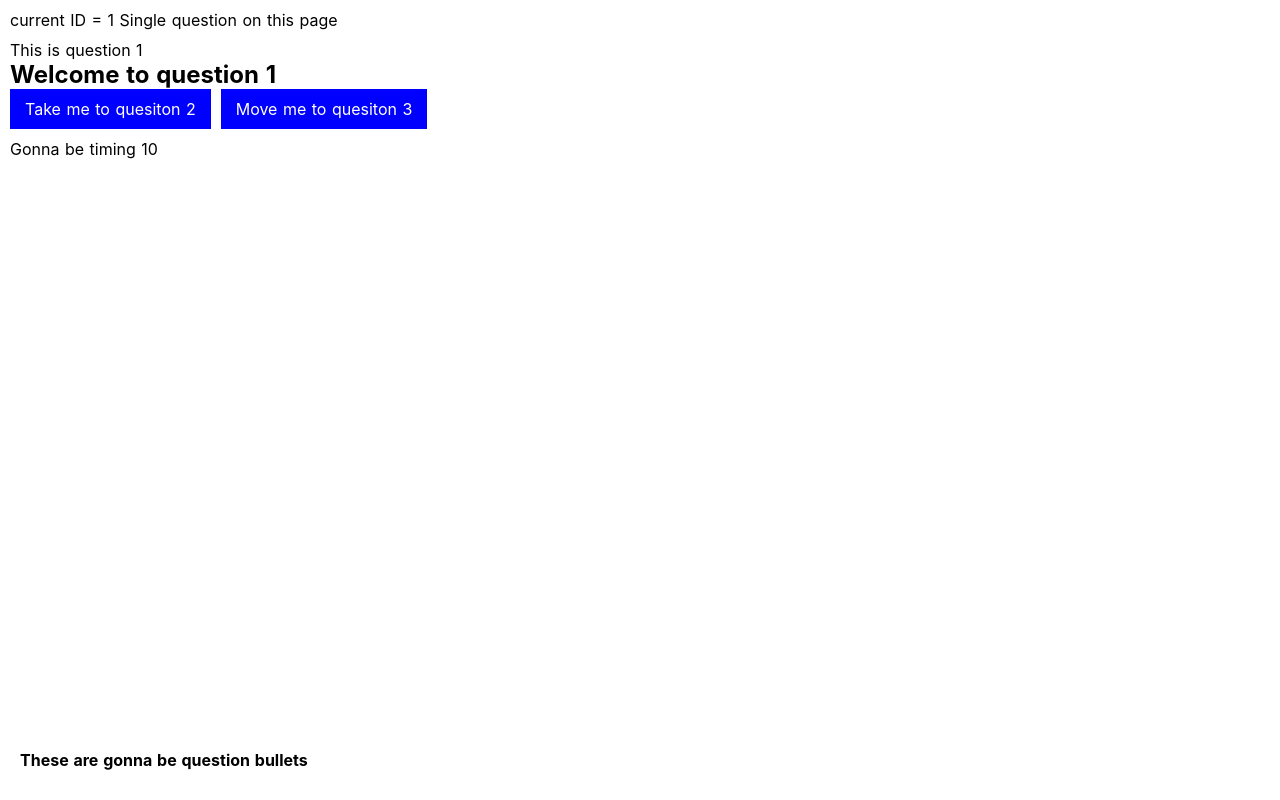
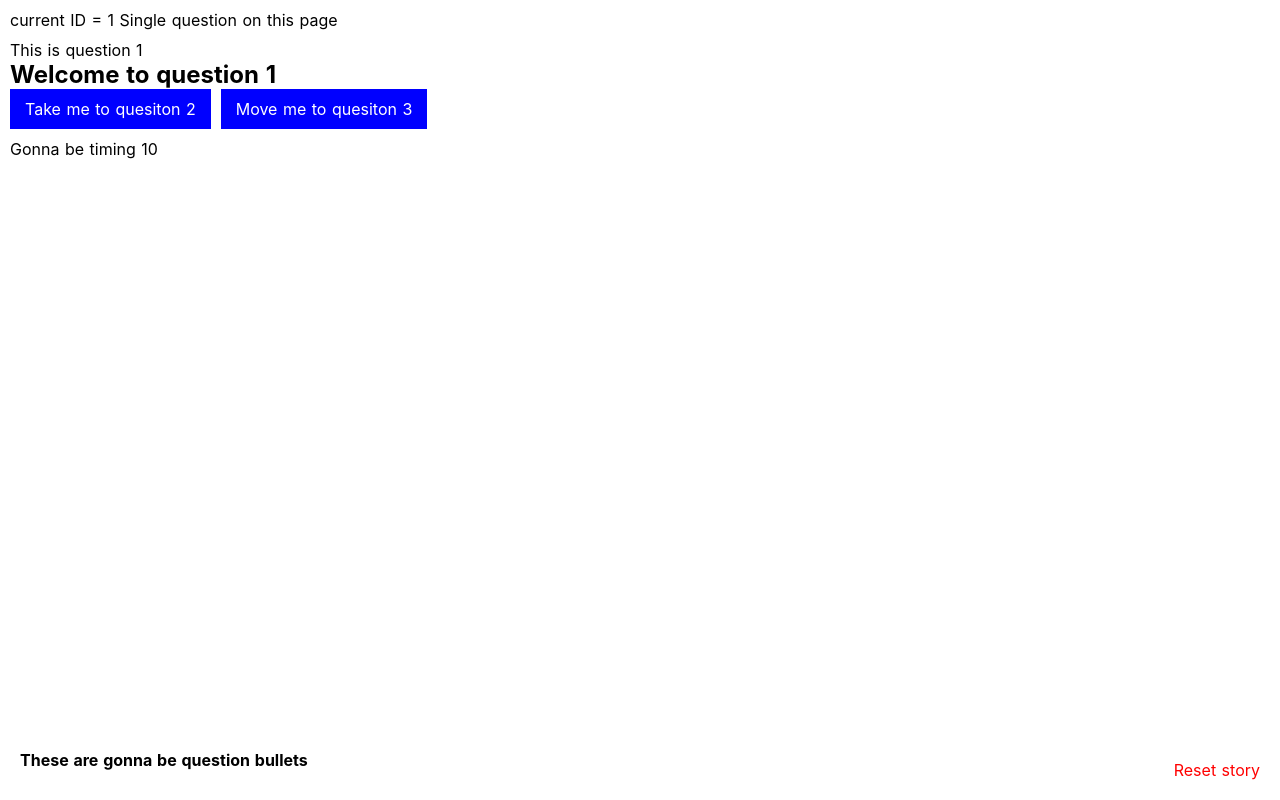
Before and after one commit to Denniswegereef/storytelling-ctrl-alt-dlt, a Nuxt app: page /question/1 in a window 1280 px wide. Built offline with nearby package versions, Linux system fonts and the light colour scheme.

Commit message:
added reset button

```diff
--- /dev/null
+++ b/components/resetStory.vue
@@ -0,0 +1,25 @@
+<template>
+  <div @click="resetStory()">Reset story</div>
+</template>
+
+<script>
+export default {
+  methods: {
+    resetStory() {
+      console.log('reset')
+      this.$store.commit('resetStory')
+      this.$router.push('/')
+    }
+  }
+}
+</script>
+
+<style lang="scss" scoped>
+div {
+  position: absolute;
+  right: 20px;
+  bottom: 20px;
+  color: red;
+  cursor: pointer;
+}
+</style>
--- a/pages/question/_id.vue
+++ b/pages/question/_id.vue
@@ -21,6 +21,8 @@
     </section>
 
     <questionBullets/>
+    <resetStory/>
+
   </section>
 </template>
 
@@ -30,6 +32,7 @@ import json from 'static/questions.json'
 import questionBullets from '~/components/questionBullets.vue'
 import answerButton from '~/components/answerButton.vue'
 import questionTimer from '~/components/questionTimer.vue'
+import resetStory from '~/components/resetStory.vue'
 
 export default {
   validate({ params }) {
@@ -44,7 +47,8 @@ export default {
   components: {
     questionBullets,
     answerButton,
-    questionTimer
+    questionTimer,
+    resetStory
   },
   data() {
     return {
--- a/store/index.js
+++ b/store/index.js
@@ -8,6 +8,9 @@ const createStore = () => {
     mutations: {
       addQuestion(state, c) {
         state.questionsAnswered.push(c)
+      },
+      resetStory(state) {
+        state.questionsAnswered = []
       }
     }
   })
```
